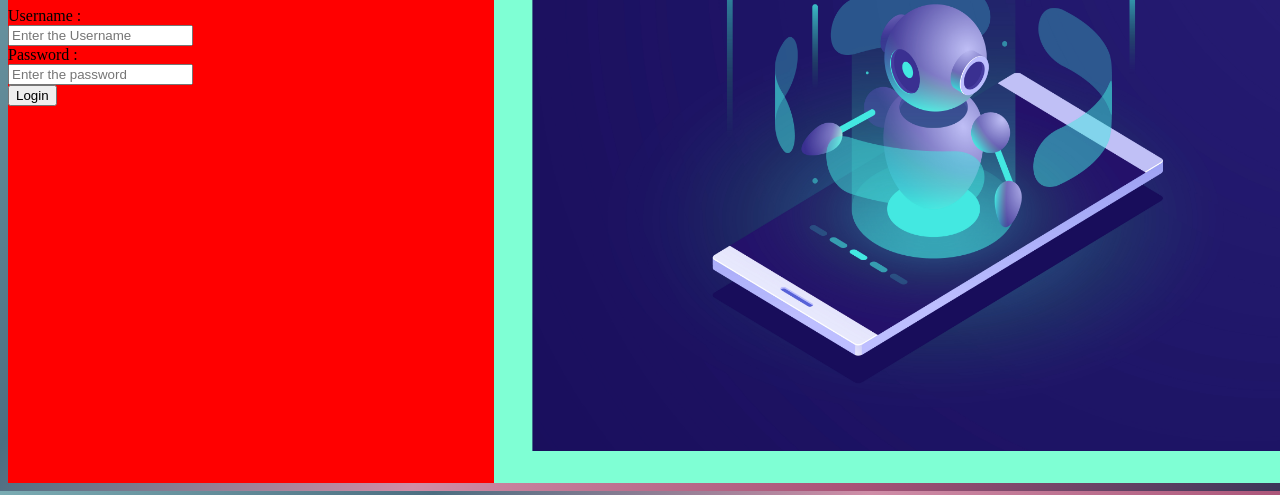
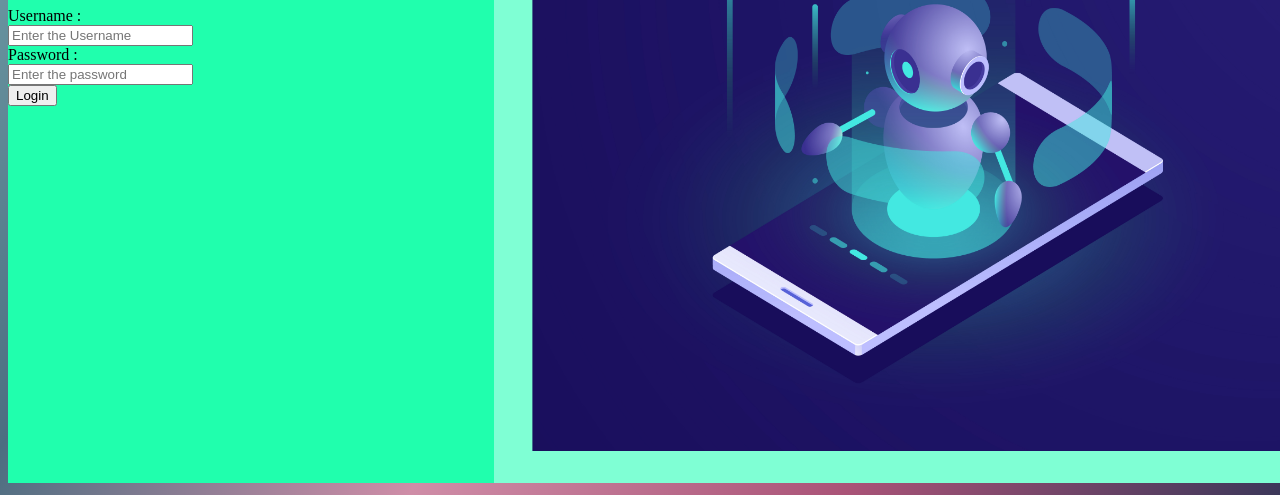
Before and after one commit to Jenin-Immanuel/here-i-am-frontend, a website built with Vite: page src/index.html in a window 1280 px wide. Shown: the part 305-800 px from the top of the page. Built offline with nearby package versions, Linux system fonts and the light colour scheme.

Commit message:
gradient change

```diff
--- a/src/styles/style.css
+++ b/src/styles/style.css
@@ -43,7 +43,7 @@ nav ul li a{
 .loginform{
   width: 50vw;
   height:85vh;
-  background-color: red;
+  background-color: rgb(32, 255, 173);
 
 }
 #avatar{
@@ -58,11 +58,13 @@ nav ul li a{
 }
 
 body{
-  background: linear-gradient(
+  background-image: linear-gradient(
     120deg,
     #7aacb3,
     #4c6e81,
     #cf8da7,
     #aa5377,
     #3b3759
-  );}
+  );
+  background-attachment: fixed;
+  overflow: hidden;}
```
